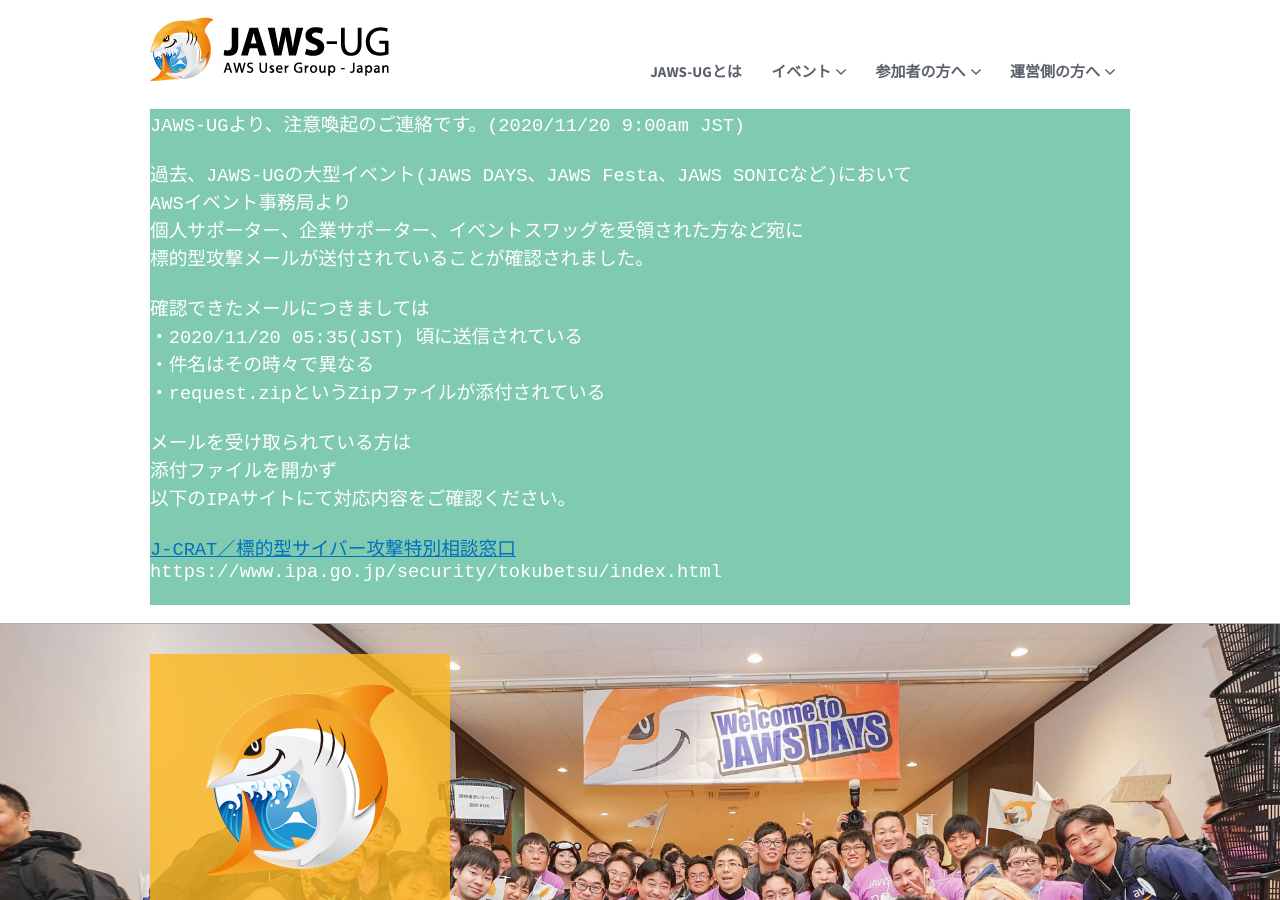
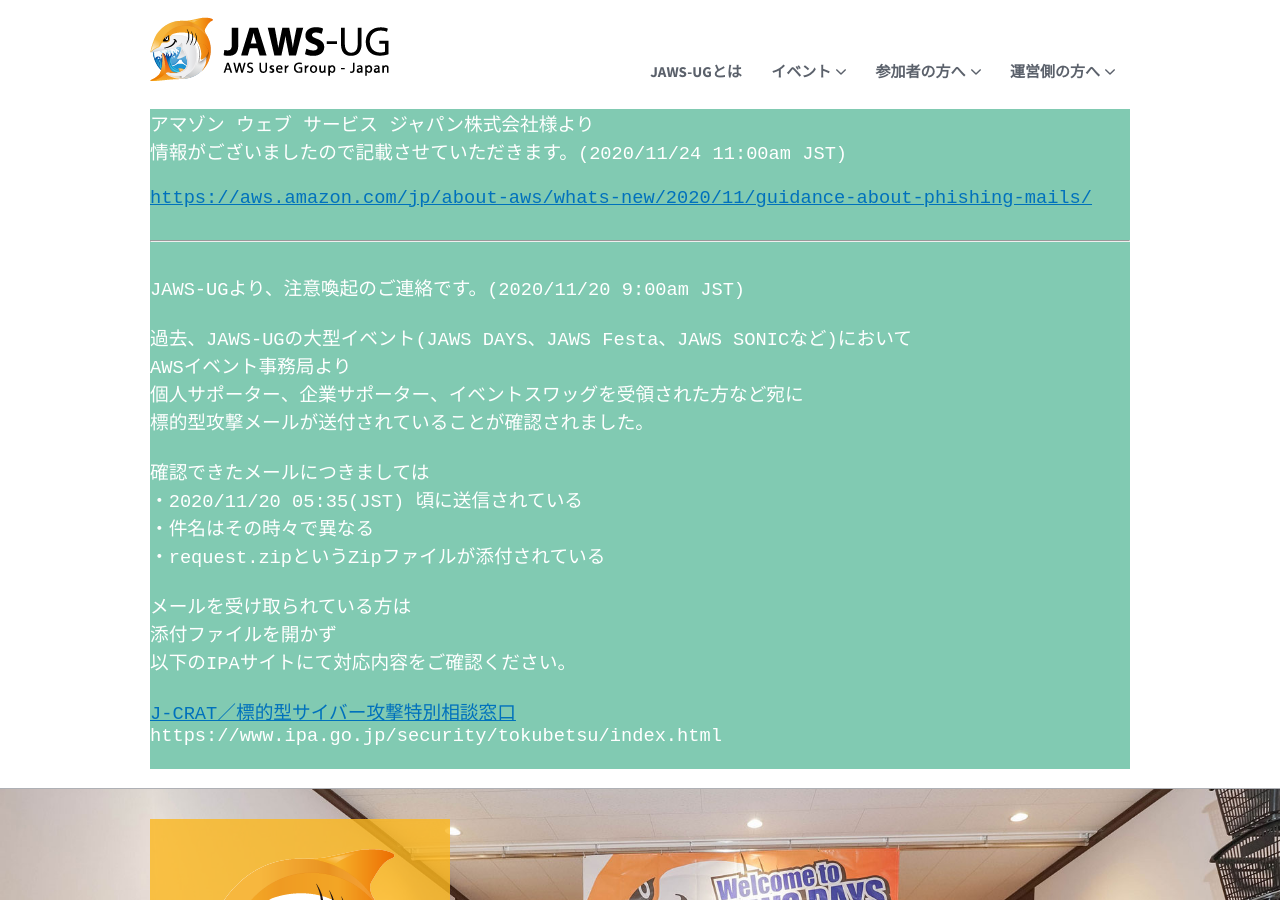
Before and after one commit to jaws-ug/jaws-ug.jp, a Jekyll site: the page built from index.md, in a window 1280 px wide and 900 px high. Built offline with Jekyll 4.4.1, drawn with Linux system fonts in a browser that asks for light colours; nearby versions of some CDN libraries; comment, search, counter and statistics services are not loaded.

Commit message:
注意喚起を追加。

```diff
--- a/_includes/header.html
+++ b/_includes/header.html
@@ -66,7 +66,15 @@
 				</ul>
 			</nav>
 			<div class="usa-notice">
+
+
 <pre style="background-color: #81cab2; color: #FFFFFF; font-size: 1.1em; word-wrap: break-word;">
+アマゾン ウェブ サービス ジャパン株式会社様より
+情報がございましたので記載させていただきます。(2020/11/24 11:00am JST)
+<a href="https://aws.amazon.com/jp/about-aws/whats-new/2020/11/guidance-about-phishing-mails/">
+https://aws.amazon.com/jp/about-aws/whats-new/2020/11/guidance-about-phishing-mails/
+</a>
+<hr>
 JAWS-UGより、注意喚起のご連絡です。(2020/11/20 9:00am JST)
 
 過去、JAWS-UGの大型イベント(JAWS DAYS、JAWS Festa、JAWS SONICなど)において
```
